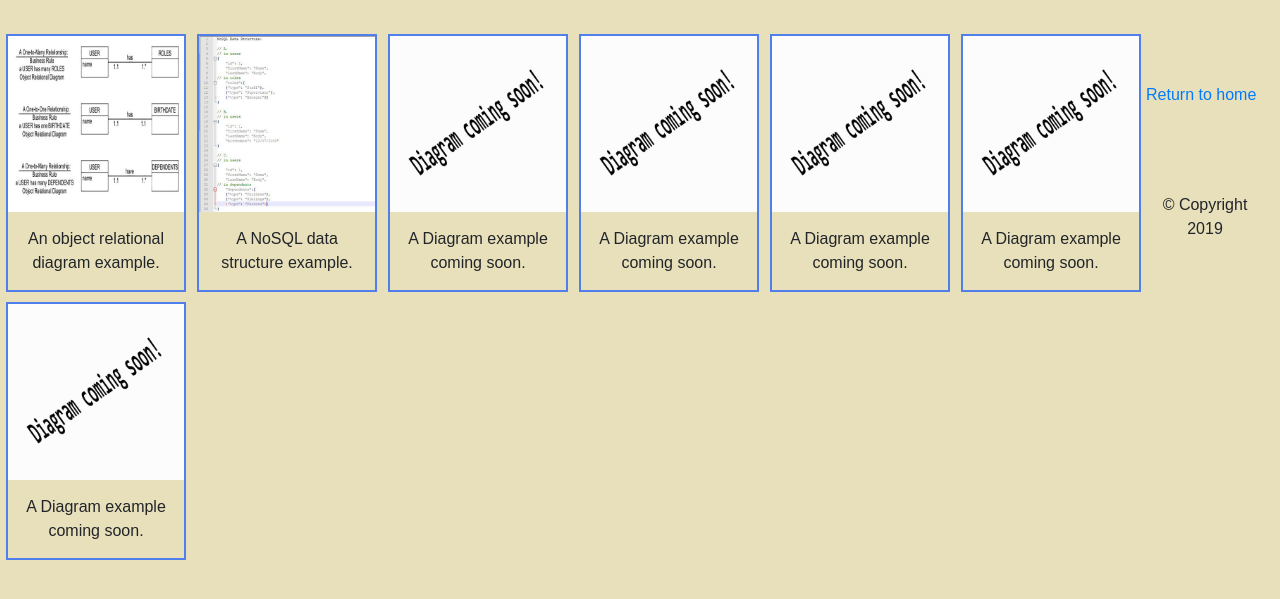
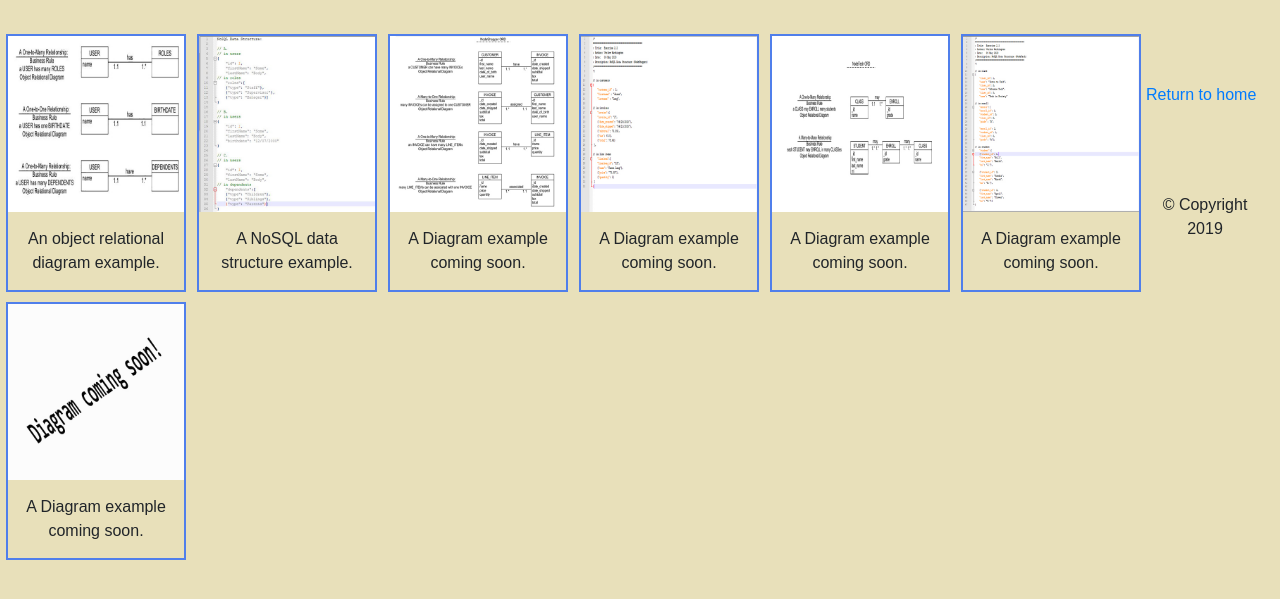
Before and after one commit to Ms-V-isa-Dev/BioSite2.0, a plain HTML site: page MyPortfolio/web-335/washington-diagrams.html in a window 1280 px wide. Shown: the part 173-772 px from the top of the page. Drawn offline with nearby package versions, Linux system fonts and the light colour scheme.

Commit message:
Adding assignments 2.2 and 2.3

```diff
--- a/MyPortfolio/web-335/washington-diagrams.html
+++ b/MyPortfolio/web-335/washington-diagrams.html
@@ -51,35 +51,35 @@
 
     <div class="gallery">
         <a target="_blank" href="../nosql-data-diagrams/NoSQL database structures.JPG">
-          <img src="../nosql-data-diagrams/NoSQL database structures.JPG" alt="Structure Diagram" width="600" height="400">
+          <img src="../nosql-data-diagrams/NoSQL database structures.JPG" alt="NoSQL structure diagram" width="600" height="400">
         </a>
         <div class="desc">A NoSQL data structure example.</div>
     </div>
 
     <div class="gallery">
-        <a target="_blank" href="../nosql-data-diagrams/WhiteSpace.JPG">
-            <img src="../nosql-data-diagrams/WhiteSpace.JPG" alt="Diagram" width="600" height="400">
+        <a target="_blank" href="/MyPortfolio/nosql-data-diagrams/NodeShopper ORD.jpg">
+            <img src="/MyPortfolio/nosql-data-diagrams/NodeShopper ORD.jpg" alt="Node Shopper ORD" width="600" height="400">
         </a>
         <div class="desc">A Diagram example coming soon.</div>
     </div>
 
     <div class="gallery">
-        <a target="_blank" href="../nosql-data-diagrams/WhiteSpace.JPG">
-            <img src="../nosql-data-diagrams/WhiteSpace.JPG" alt="Diagram" width="600" height="400">
+        <a target="_blank" href="/MyPortfolio/nosql-data-diagrams/NodeShopper data structure.jpg">
+            <img src="/MyPortfolio/nosql-data-diagrams/NodeShopper data structure.jpg" alt="Node Shopper data structure" width="600" height="400">
         </a>
         <div class="desc">A Diagram example coming soon.</div>
     </div>
 
     <div class="gallery">
-        <a target="_blank" href="../nosql-data-diagrams/WhiteSpace.JPG">
-            <img src="../nosql-data-diagrams/WhiteSpace.JPG" alt="Diagram" width="600" height="400">
+        <a target="_blank" href="/MyPortfolio/nosql-data-diagrams/NodeTech ORD.jpg">
+            <img src="/MyPortfolio/nosql-data-diagrams/NodeTech ORD.jpg" alt="Node Tech ORD" width="600" height="400">
         </a>
         <div class="desc">A Diagram example coming soon.</div>
     </div>
 
     <div class="gallery">
-        <a target="_blank" href="../nosql-data-diagrams/WhiteSpace.JPG">
-            <img src="../nosql-data-diagrams/WhiteSpace.JPG" alt="Diagram" width="600" height="400">
+        <a target="_blank" href="/MyPortfolio/nosql-data-diagrams/NodeTech data structure.jpg">
+            <img src="/MyPortfolio/nosql-data-diagrams/NodeTech data structure.jpg" alt="Node Tech data structure" width="600" height="400">
         </a>
         <div class="desc">A Diagram example coming soon.</div>
     </div>
```
Also changed, not shown: MyPortfolio/nosql-data-diagrams/NodeShopper ORD.jpg (added), MyPortfolio/nosql-data-diagrams/NodeShopper data structure.jpg (added), MyPortfolio/nosql-data-diagrams/NodeTech ORD.jpg (added), MyPortfolio/nosql-data-diagrams/NodeTech data structure.jpg (added).
